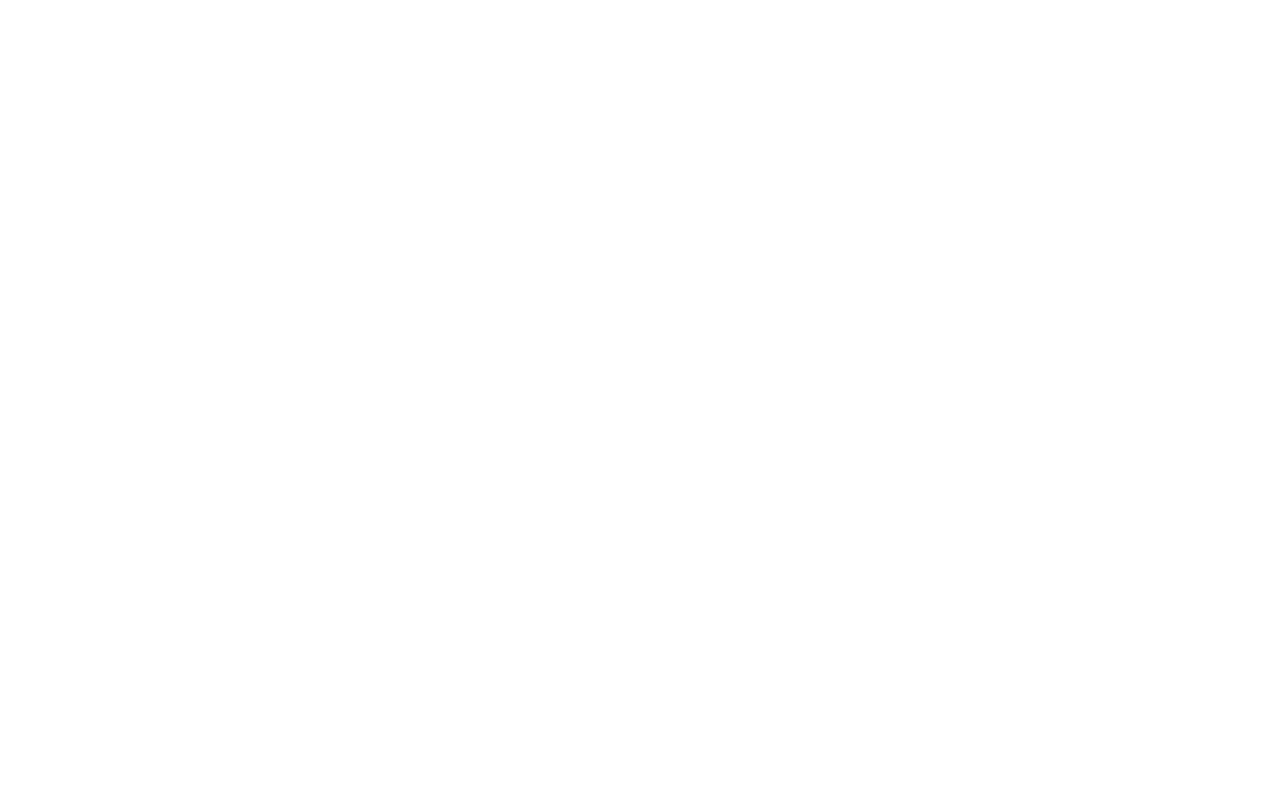
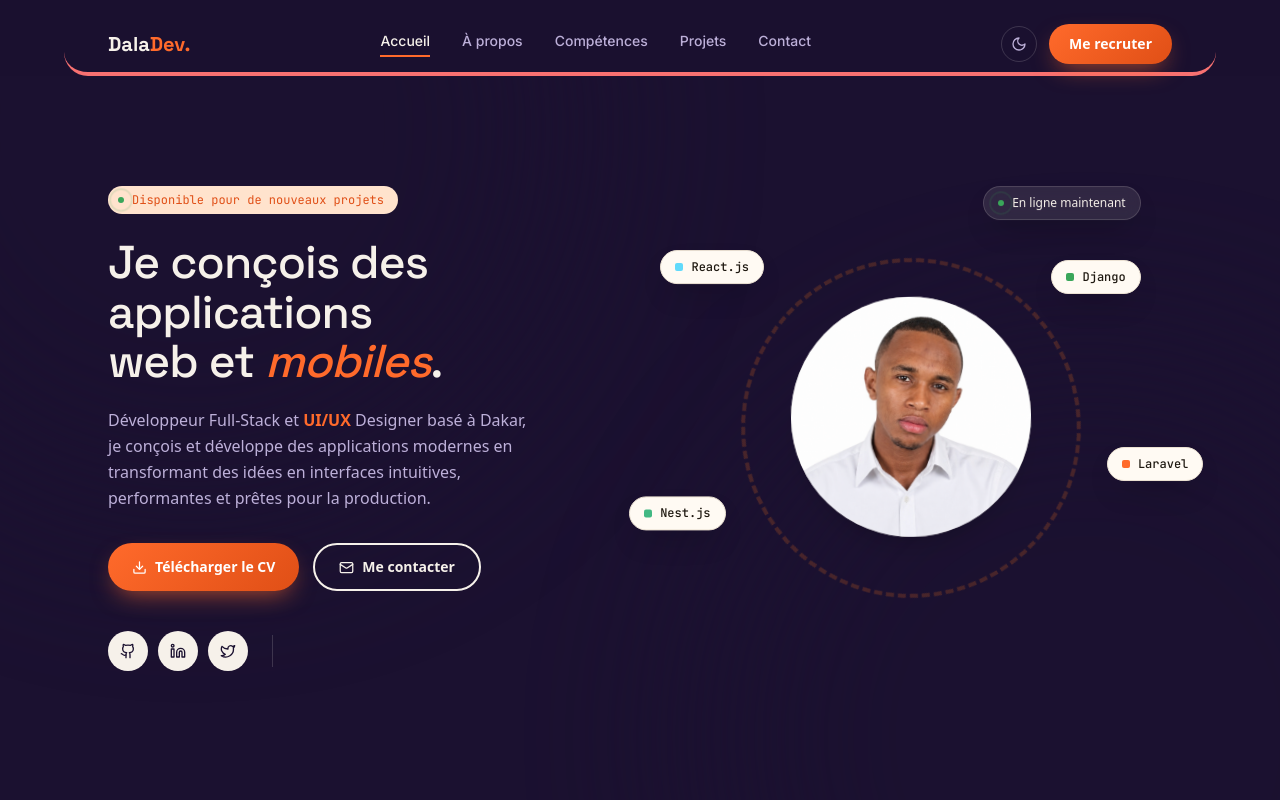
Before and after one commit to Abdalla057/mon-portefolio, a React (Vite) app: page / in a window 1280 px wide. Before the commit this address had no page. Shown: the top 800 px of the page. Built offline with nearby package versions, Linux system fonts and the light colour scheme.

Commit message:
fix route portefolio

```diff
--- a/src/App.tsx
+++ b/src/App.tsx
@@ -1,21 +1,14 @@
-import { BrowserRouter as Router, Routes, Route, } from "react-router-dom";
-import Portefolio from "./Portefolio"
-
+import { BrowserRouter as Router, Routes, Route } from "react-router-dom";
+import Portefolio from "./Portefolio";
 import React from "react";
-
 
 export default function App() {
   return (
-
-
-        <Router>
-          <Routes>
-            <Route path="/Portefolio" element={<Portefolio />} />
-          </Routes>
-        </Router>
-
-
-
-
+    <Router>
+      <Routes>
+        <Route path="/" element={<Portefolio />} />
+        <Route path="/Portefolio" element={<Portefolio />} />
+      </Routes>
+    </Router>
   );
 }
```
